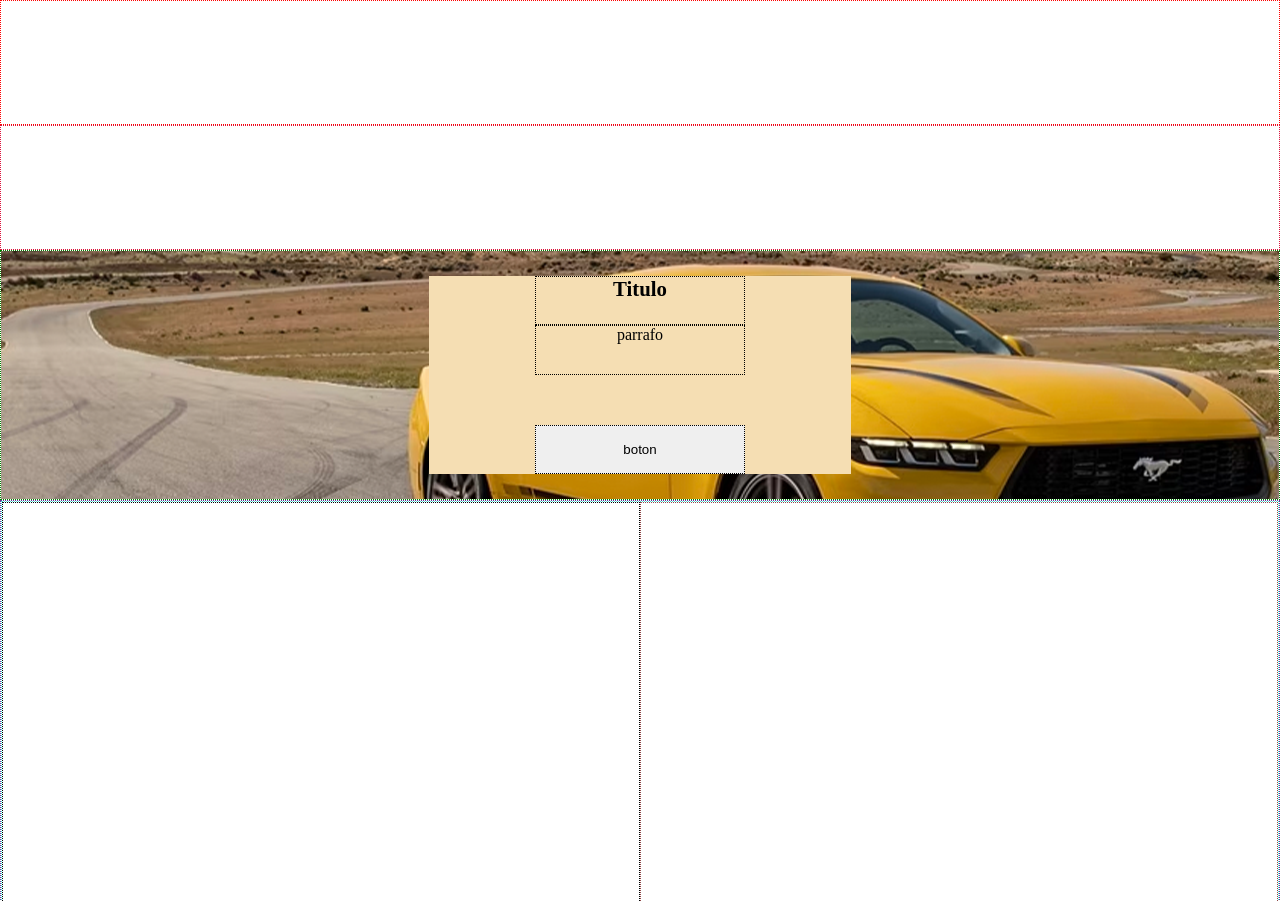
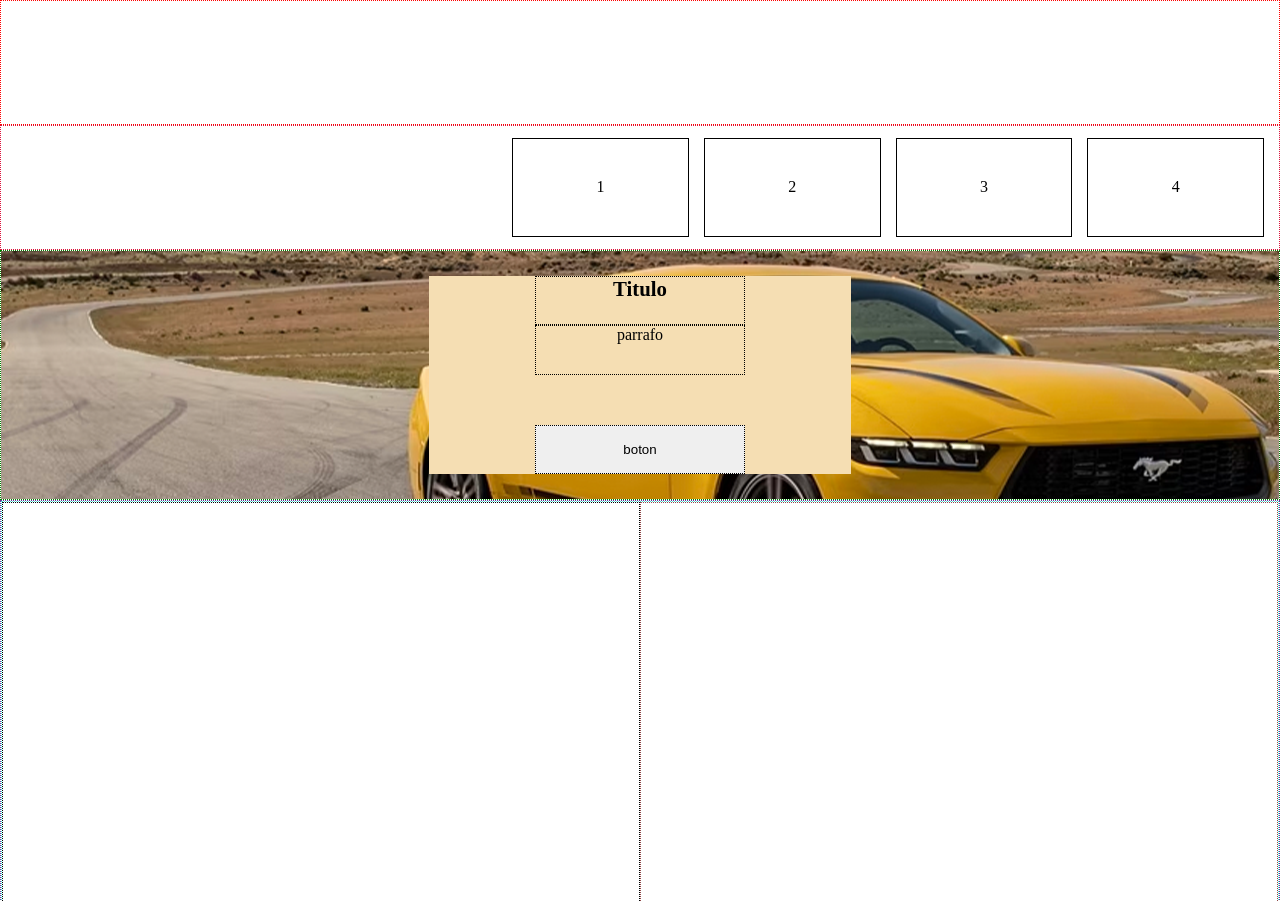
Before and after one commit to OvielFelipeMendozaPineda/refuerzoDeGridYFlex, a plain HTML site: page index.html in a window 1280 px wide. Shown: the top 901 px of the page. Drawn offline with Linux system fonts and the light colour scheme.

Commit message:
añadida cajas numeros

```diff
--- a/css/style.css
+++ b/css/style.css
@@ -34,6 +34,27 @@ header{
   width: 100%;
   height: 25%;
   border: 1px dotted crimson;
+  display: flex;
+  justify-content: flex-end;
+  align-items: center;
+}
+
+.cajasNumeros{
+  display: flex;
+  justify-content: space-around;
+  align-items: center;
+  width: 60%;
+  height: 80%;
+
+}
+
+.numero{
+  display: grid;
+  place-items: center ;
+  width: 100%;
+  height: 100%;
+  border: 1px solid black;
+  margin-right: 15px ;
 }
 
 .container1{
--- a/index.html
+++ b/index.html
@@ -11,10 +11,10 @@
             <div class="logo"></div>
             <nav class="navbar">
                 <div class="cajasNumeros">
-                    <div class="numero"></div>
-                    <div class="numero"></div>
-                    <div class="numero"></div>
-                    <div class="numero"></div>
+                    <div class="numero">1</div>
+                    <div class="numero">2</div>
+                    <div class="numero">3</div>
+                    <div class="numero">4</div>
                 </div>
             </nav>
             <div class="container1">
```
